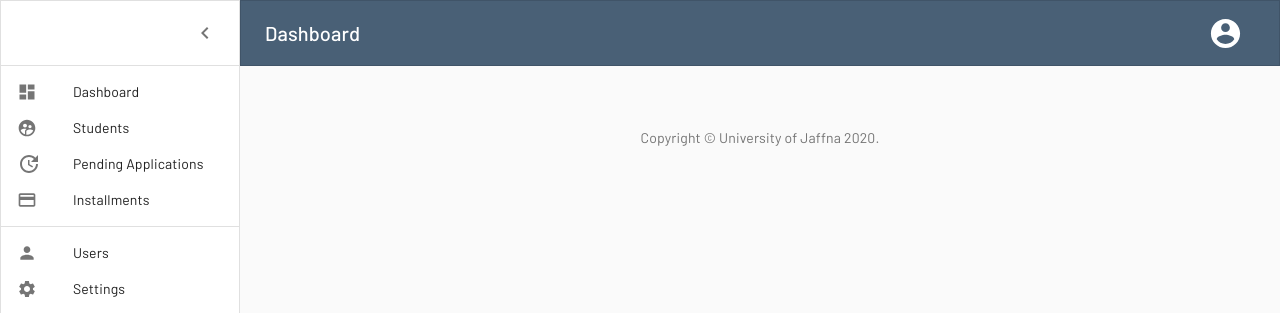
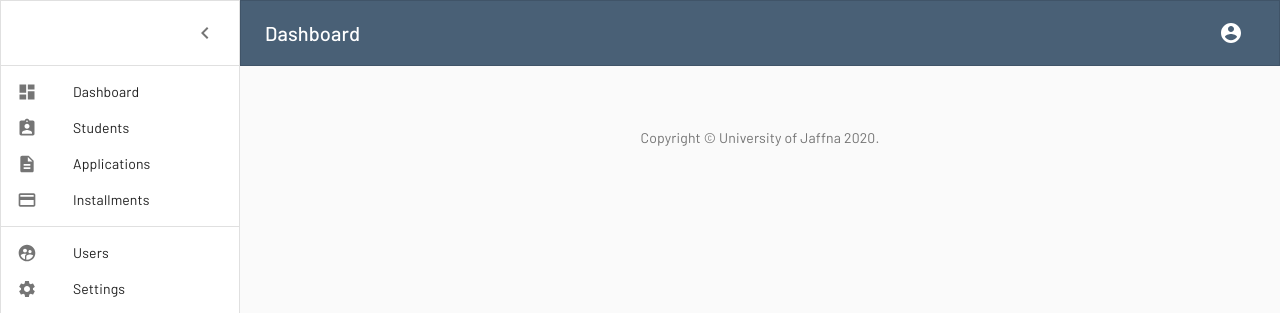
Before and after one commit to VethaShana/Bursary-Management-System, a React (Create React App) app in the folder client/: page /dashboard in a window 1280 px wide. Shown: the top 313 px of the page. Built offline with nearby package versions, Linux system fonts and the light colour scheme.

Commit message:
minor changes on dashboard

```diff
--- a/client/src/pages/Dashboard/Dashboard.js
+++ b/client/src/pages/Dashboard/Dashboard.js
@@ -146,7 +146,7 @@ export default function Dashboard() {
 						Dashboard
 					</Typography>
 					<IconButton color='inherit'>
-						<AccountCircleIcon fontSize='large' />
+						<AccountCircleIcon fontSize='default' />
 					</IconButton>
 				</Toolbar>
 			</AppBar>
--- a/client/src/pages/Dashboard/components/listItems.js
+++ b/client/src/pages/Dashboard/components/listItems.js
@@ -2,11 +2,11 @@ import React from 'react'
 import ListItem from '@material-ui/core/ListItem'
 import ListItemIcon from '@material-ui/core/ListItemIcon'
 import DashboardIcon from '@material-ui/icons/Dashboard'
-import PersonIcon from '@material-ui/icons/Person'
 import SettingsIcon from '@material-ui/icons/Settings'
 import SupervisedUserCircleIcon from '@material-ui/icons/SupervisedUserCircle'
-import UpdateOutlinedIcon from '@material-ui/icons/UpdateOutlined'
+import AssignmentIndIcon from '@material-ui/icons/AssignmentInd'
 import PaymentIcon from '@material-ui/icons/Payment'
+import DescriptionIcon from '@material-ui/icons/Description'
 import ListItemText from '@material-ui/core/ListItemText'
 import { Link, useRouteMatch } from 'react-router-dom'
 
@@ -22,15 +22,15 @@ export const MainListItems = () => {
 			</ListItem>
 			<ListItem button component={Link} to={`${match.url}/students`}>
 				<ListItemIcon>
-					<SupervisedUserCircleIcon fontSize='small' />
+					<AssignmentIndIcon fontSize='small' />
 				</ListItemIcon>
 				<ListItemText primary='Students' />
 			</ListItem>
 			<ListItem button component={Link} to={`${match.url}/applications`}>
 				<ListItemIcon>
-					<UpdateOutlinedIcon />
+					<DescriptionIcon fontSize='small' />
 				</ListItemIcon>
-				<ListItemText primary='Pending Applications' />
+				<ListItemText primary='Applications' />
 			</ListItem>
 			<ListItem button component={Link} to={`${match.url}/installments`}>
 				<ListItemIcon>
@@ -48,7 +48,7 @@ export const SecondaryListItems = () => {
 		<div>
 			<ListItem button component={Link} to={`${match.url}/users`}>
 				<ListItemIcon>
-					<PersonIcon fontSize='small' />
+					<SupervisedUserCircleIcon fontSize='small' />
 				</ListItemIcon>
 				<ListItemText primary='Users' />
 			</ListItem>
```
